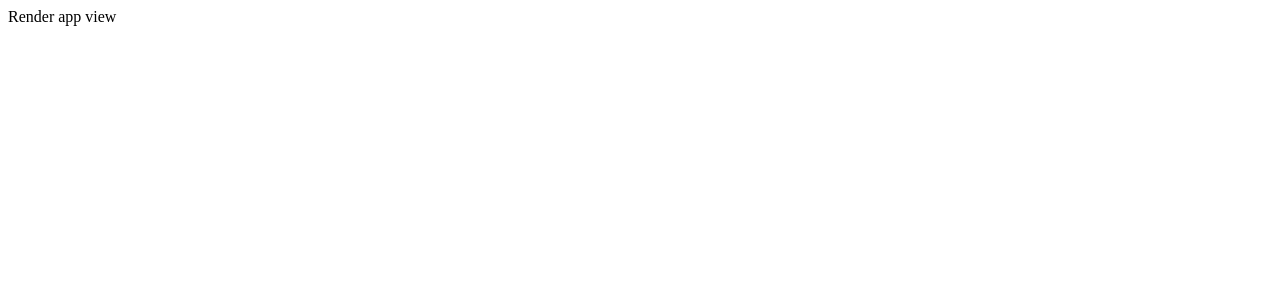
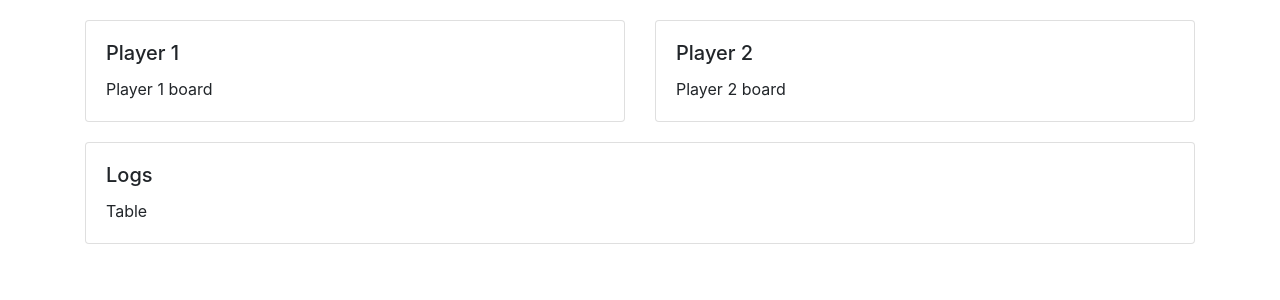
Before and after one commit to LiudasDEM/xo-frontend, a React app: page / in a window 1280 px wide. Shown: the top 300 px of the page. Built offline with nearby package versions, Linux system fonts and the light colour scheme.

Commit message:
build up initial layout * install react-bootstrap * move react and react-router to dependencies * add css and sass loaders

```diff
--- a/src/components/App.jsx
+++ b/src/components/App.jsx
@@ -1,10 +1,47 @@
 import React from 'react'
+
+import { Fade, Container, Row, Col, Card } from 'react-bootstrap'
 
 
 function App() {
-	return <>
-		Render app view
-	</>
+	return <Fade in>
+		<Container style={{ marginTop: '20px' }}>
+			<Row>
+				<Col md={6} lg={6}>
+					<Card>
+						<Card.Body>
+							<Card.Title>
+								Player 1
+							</Card.Title>
+							Player 1 board
+						</Card.Body>
+					</Card>
+				</Col>
+				<Col md={6} lg={6}>
+					<Card>
+						<Card.Body>
+							<Card.Title>
+								Player 2
+							</Card.Title>
+							Player 2 board
+						</Card.Body>
+					</Card>
+				</Col>
+			</Row>
+			<Row style={{ marginTop: '20px' }}>
+				<Col lg={12} md={12}>
+					<Card>
+						<Card.Body>
+							<Card.Title>
+								Logs
+							</Card.Title>
+							Table
+						</Card.Body>
+					</Card>
+				</Col>
+			</Row>
+		</Container>
+	</Fade>
 }
 
 
--- a/src/index.jsx
+++ b/src/index.jsx
@@ -1,8 +1,8 @@
 import React from 'react'
 import ReactDOM from 'react-dom'
 
+import 'bootstrap/dist/css/bootstrap.min.css'
 
 import App from './components/App'
 
-
 ReactDOM.render(<App />, document.getElementById('app'))
--- a/webpack.config.js
+++ b/webpack.config.js
@@ -1,7 +1,9 @@
 /* global require module __dirname process */
 
 const path = require('path')
+
 const HtmlWebpackPlugin = require('html-webpack-plugin')
+const MiniCssExtractPlugin = require('mini-css-extract-plugin')
 
 const dev = process.env.NODE_ENV !== 'production'
 
@@ -36,6 +38,25 @@ module.exports = {
 				loader: 'babel-loader',
 			},
 			{
+				test: /\.scss$/,
+				use: [
+					{
+						loader: MiniCssExtractPlugin.loader,
+					},
+					'css-loader',
+					'sass-loader',
+				],
+			},
+			{
+				test: /\.css$/,
+				use: [
+					{
+						loader: MiniCssExtractPlugin.loader,
+					},
+					'css-loader',
+				],
+			},
+			{
 				test: /\.svg$/,
 				use: [
 					{
@@ -49,6 +70,9 @@ module.exports = {
 		],
 	},
 	plugins: [
+		new MiniCssExtractPlugin({
+			filename: '[name].bundle.css?v=[chunkhash]',
+		}),
 		new HtmlWebpackPlugin({
 			template: './src/index.html',
 		}),
```
Also changed, not shown: package.json (+9 -3 lines), 1 other file (tests, documents, lock files or other folders).
